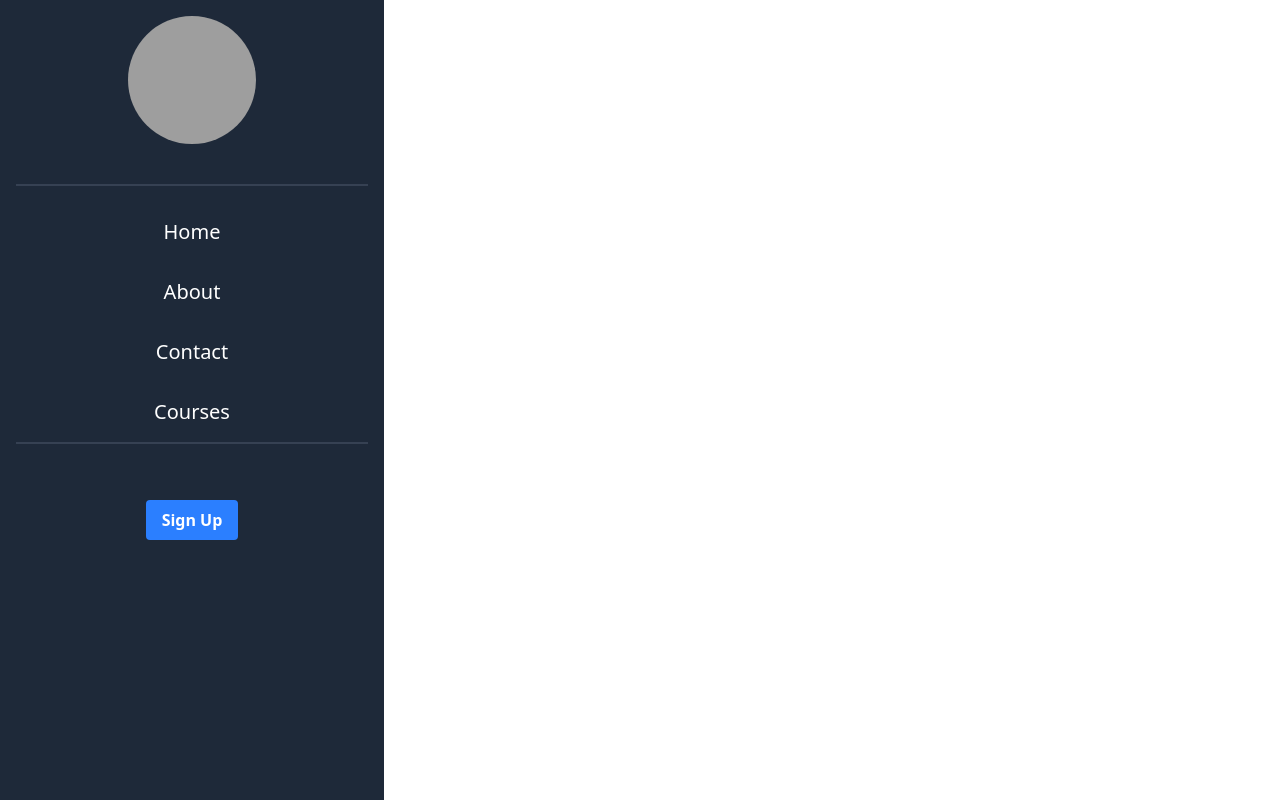
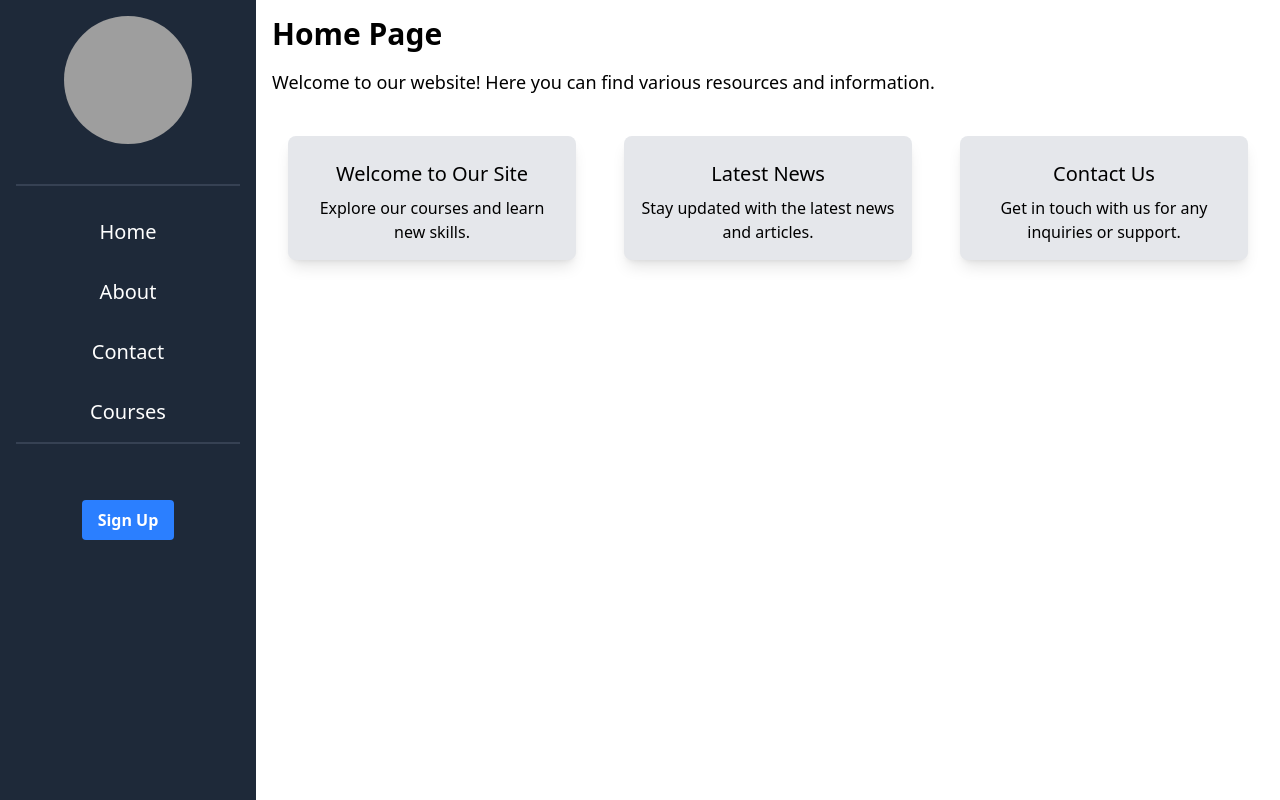
Before and after one commit to hari-dev-003/Learn_Mode, a React (Vite) app in the folder frontend/: page / in a window 1280 px wide. Built offline with nearby package versions, Linux system fonts and the light colour scheme; grey boxes are pictures that could not be loaded.

Commit message:
feat: Added the Final part of the home page

```diff
--- /dev/null
+++ b/frontend/src/components/Card.jsx
@@ -0,0 +1,14 @@
+
+
+function Card({title,description}){
+  return (
+     <>
+      <div className="text-center max-w-md bg-gray-200 text-black p-4 m-4 rounded-lg shadow-lg">
+        <h2 className="text-xl m-4 mt-2 mb-2">{title}</h2>
+        <p className="card-description">{description}</p>
+      </div>
+    </>
+  );
+}
+
+export default Card;
--- a/frontend/src/pages/HomePage.jsx
+++ b/frontend/src/pages/HomePage.jsx
@@ -1,13 +1,21 @@
 import Navbar from '../components/Navbar';
-
+import Card from '../components/Card';
 
 function HomePage() {
    return (
-      <>
+      <div className="grid grid-cols-[20%_80%] w-full h-screen">
         <Navbar />
-      </>
-   )
-
+        <div className="p-4">
+          <h1 className="text-3xl font-bold mb-4">Home Page</h1>
+          <p className="text-lg mb-6">Welcome to our website! Here you can find various resources and information.</p>
+        <div className="grid grid-cols-1 sm:grid-cols-2 lg:grid-cols-3 gap-4">
+        <Card title="Welcome to Our Site" description="Explore our courses and learn new skills." />
+        <Card title="Latest News" description="Stay updated with the latest news and articles." />
+        <Card title="Contact Us" description="Get in touch with us for any inquiries or support." />
+         </div>
+        </div>
+      </div>
+   );
 }
 
- export default HomePage;
+export default HomePage;
```
